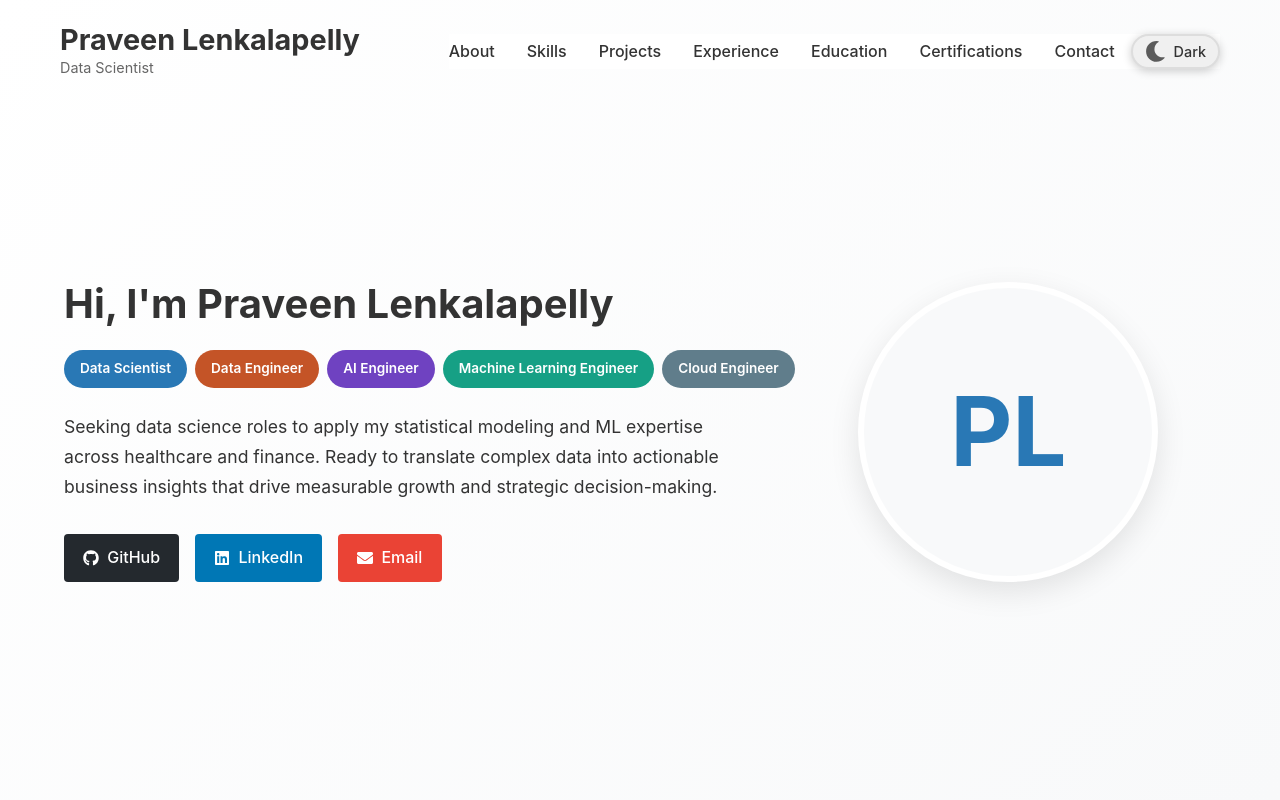
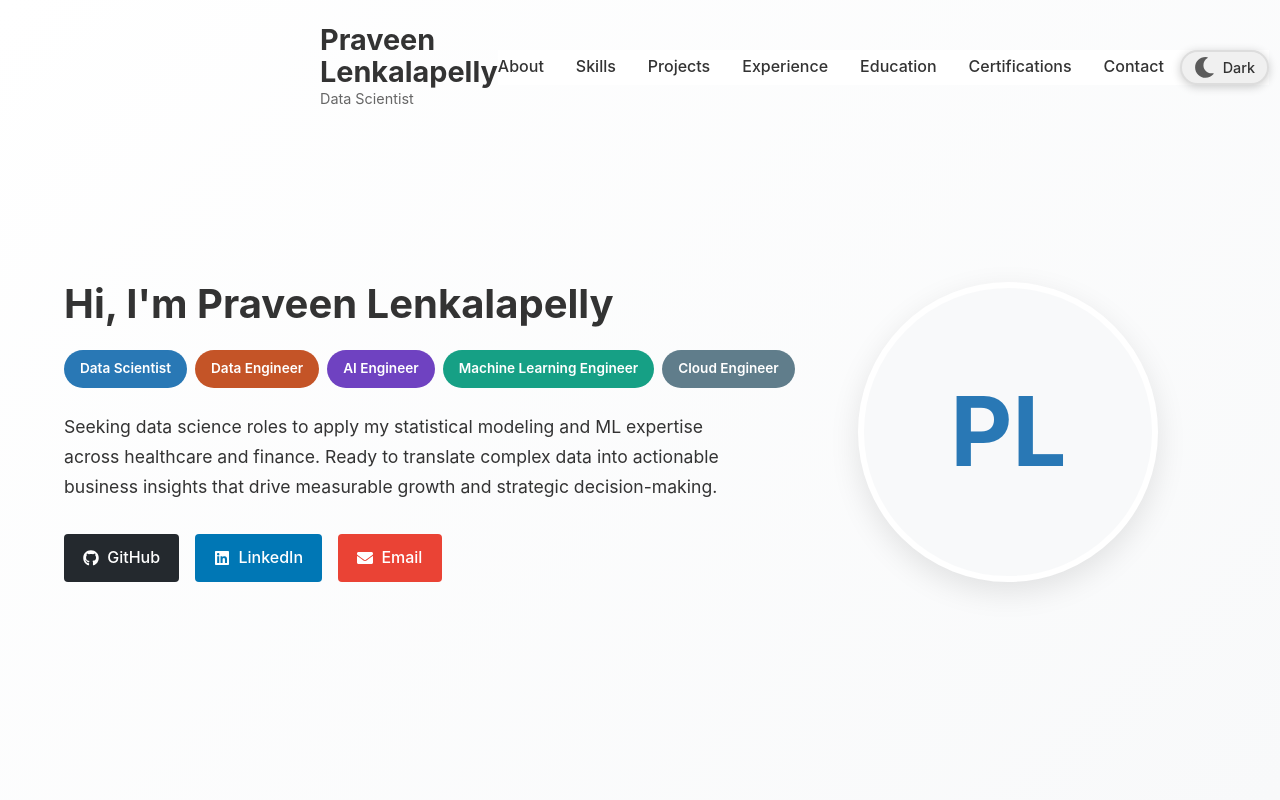
Before and after one commit to lenkalapellypraveen/Portfolio_Praveen, a React (Vite) app: page / in a window 1280 px wide. Shown: the top 800 px of the page. Built offline with nearby package versions, Linux system fonts and the light colour scheme.

Commit message:
Updated Headers

```diff
--- a/src/styles/Header.css
+++ b/src/styles/Header.css
@@ -25,19 +25,22 @@
   justify-content: space-between;
   align-items: center;
   width: 100%;
-  max-width: 1200px;
+  max-width: 1400px;
   margin: 0 auto;
-  padding: 0 20px;
+  padding: 0 20rem;
 }
 
 .logo {
   display: flex;
   flex-direction: column;
   color: var(--text-color);
+  padding-left: 0;
 }
 
 .logo .name{
   color: var(--text-color);
+  text-decoration: none;
+  padding-left: 0;
 }
 
 .logo h1 {
@@ -60,6 +63,8 @@
   display: flex;
   list-style: none;
   gap: 2rem;
+  margin: 0;
+  padding: 0;
 }
 
 .nav-menu ul li a {
@@ -67,6 +72,7 @@
   font-weight: 500;
   position: relative;
   padding-bottom: 0.2rem;
+  text-decoration: none;
 }
 
 .nav-menu ul li a::after {
@@ -103,7 +109,22 @@
   transition: all 0.3s ease;
 }
 
+@media (min-width: 1920px) {
+  .header-container {
+    max-width: 1800px;
+    padding: 0 5rem;
+  }
+
+  .logo h1 {
+    font-size: 2rem;
+  }
+}
+
 @media (max-width: 768px) {
+  .header-container {
+    padding: 0 1rem;
+  }
+
   .mobile-menu-button {
     display: flex;
   }
```
Also changed, not shown: src/components/Header.tsx (+7 -3 lines).
